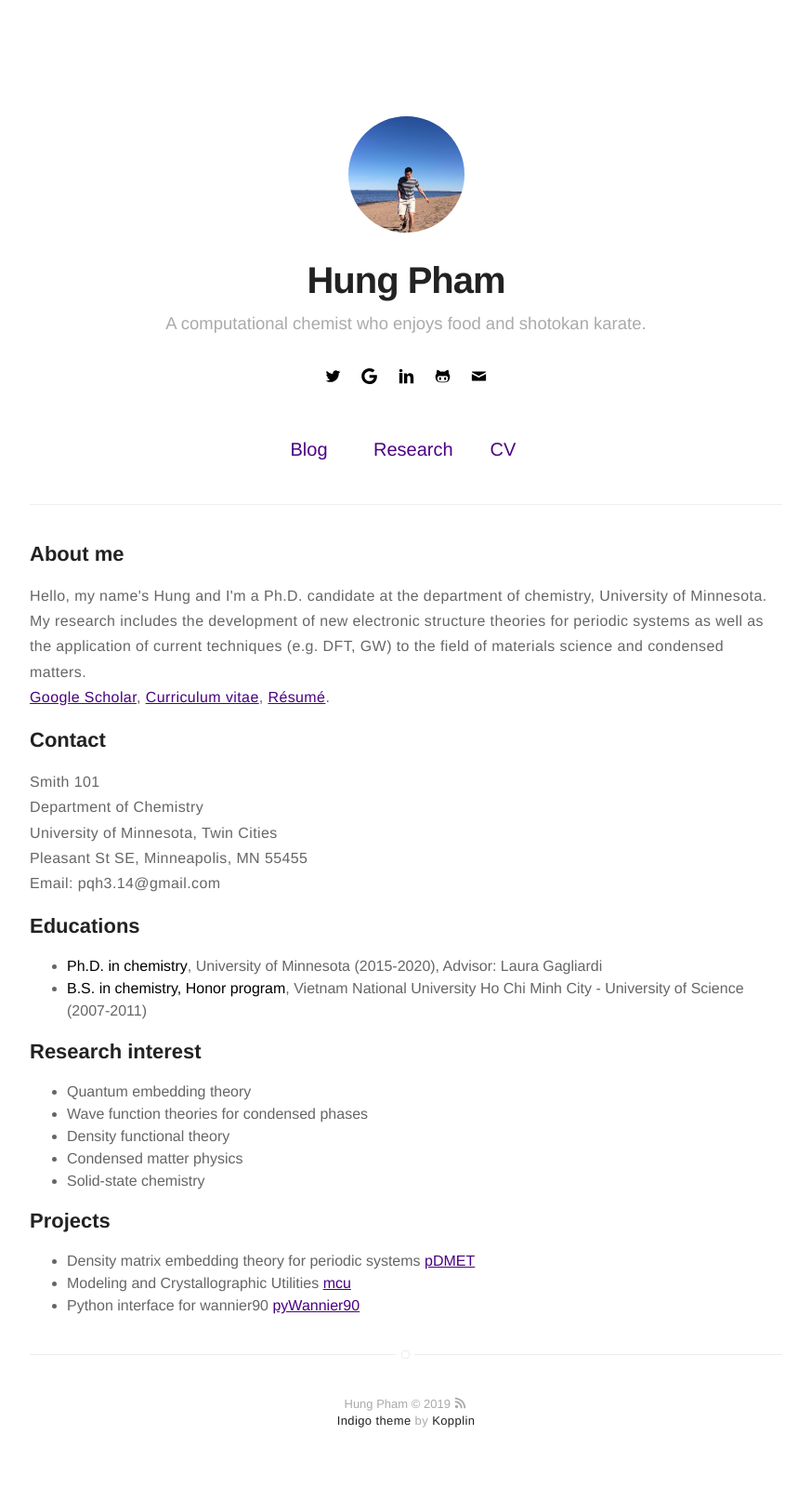
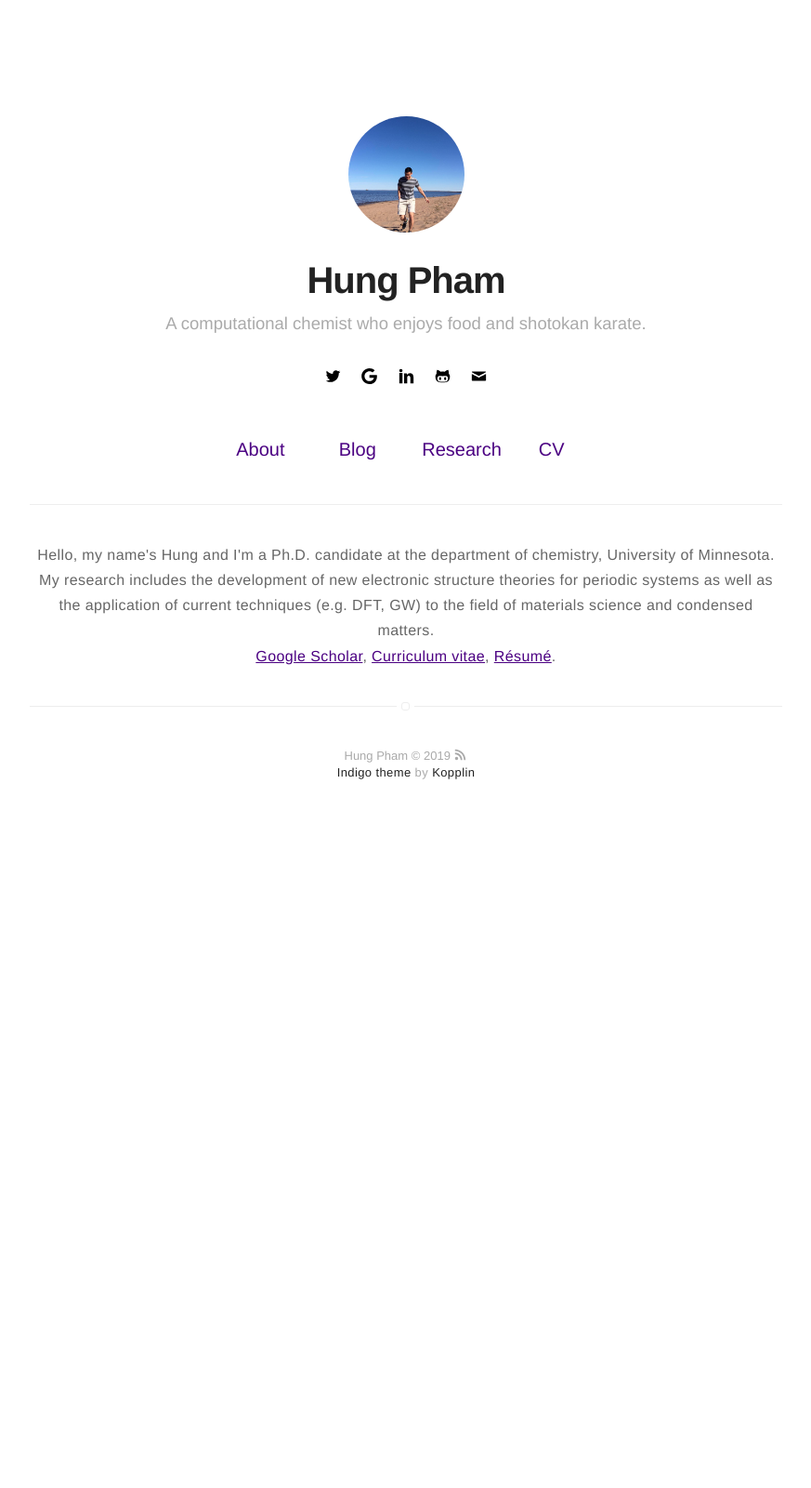
Before and after one commit to hungpham2017/hungpham2017.github.io, a Jekyll site: the page built from index.html, in a window 1280 px wide. Shown: the whole page at 93% size, without its empty margins (203-1076 px from the left). Built offline with Jekyll 4.4.1, drawn with Linux system fonts in a browser that asks for light colours; after the commit the page ends 902 px from its top, so only the background shows below that.

Commit message:
adding about back

```diff
--- a/_config.yml
+++ b/_config.yml
@@ -75,7 +75,7 @@ width: large
 research: true
 
 # if you don't need "about" or "blog", comment them out below
-about: false
+about: yes
 blog: true
 
 # do you want to show the "read time" of the posts?
--- a/index.html
+++ b/index.html
@@ -5,11 +5,8 @@ title: Home
 
 <hr>
 
-{{about.content}}
 
-<section class="about_me">
-    <h2>About me</h2>
-
+<div align="center">
     <p>
     Hello, my name's Hung and I'm a Ph.D. candidate at the department of chemistry, University of Minnesota.
     My research includes the development of new electronic structure theories for periodic systems as well as the application of current techniques
@@ -20,39 +17,4 @@ title: Home
     <a href="https://github.com/hungpham2017/hungpham2017.github.io/raw/master/assets/HP_resume.pdf" target="_blank">Résumé</a>.
     </p>
 
-    <h2>Contact</h2>
-
-    <p>
-    Smith 101
-    <br>Department of Chemistry
-    <br>University of Minnesota, Twin Cities
-    <br>Pleasant St SE, Minneapolis, MN 55455
-    <br>Email: pqh3.14@gmail.com
-    </p>
-
-    <h2>Educations</h2>
-
-    <ul class="education-list">
-        <li><strong>Ph.D. in chemistry</strong>, University of Minnesota (2015-2020), Advisor: Laura Gagliardi</li>
-        <li><strong>B.S. in chemistry, Honor program</strong>, Vietnam National University Ho Chi Minh City - University of Science (2007-2011)</li>
-    </ul>
-
-    <h2>Research interest</h2>
-
-    <ul class="research-list">
-        <li>Quantum embedding theory</li>
-        <li>Wave function theories for condensed phases</li>
-        <li>Density functional theory</li>
-        <li>Condensed matter physics</li>
-        <li>Solid-state chemistry</li>
-    </ul>
-
-    <h2>Projects</h2>
-
-    <ul>
-        <li>Density matrix embedding theory for periodic systems <a href="https://github.com/hungpham2017/pDMET">pDMET</a></li>
-        <li>Modeling and Crystallographic Utilities <a href="https://github.com/hungpham2017/mcu">mcu</a></li>
-        <li>Python interface for wannier90 <a href="https://github.com/hungpham2017/pyWannier90">pyWannier90</a></li>
-    </ul>
-
-</section>
+</div>
```
